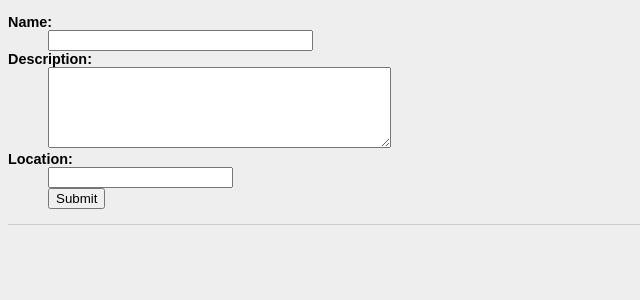
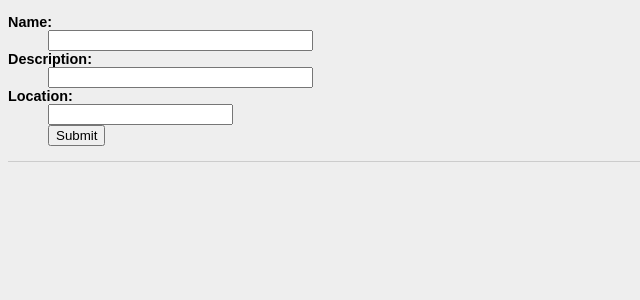
Before and after one commit to arjunvasan/SnapBite, a Python web app: template templates/signup.html in a window 1280 px wide. Shown: the top 300 px of the page, without its empty margins (0-640 px from the left). Run offline with Jinja, Linux system fonts and the light colour scheme; the template is opened without the code that fills it, so the values that code supplies are empty.

```diff
--- a/templates/signup.html
+++ b/templates/signup.html
@@ -8,7 +8,7 @@
         <dt>Name:
         <dd><input type=text size=30 name=person>
         <dt>Description:
-        <dd><textarea name=description rows=5 cols=40></textarea>
+        <dd><input type=text size=30 name=description>
 		<dt>Location:
 		<dd><input type=text size= name=location>
         <dd><input type=submit value=Submit>
```
